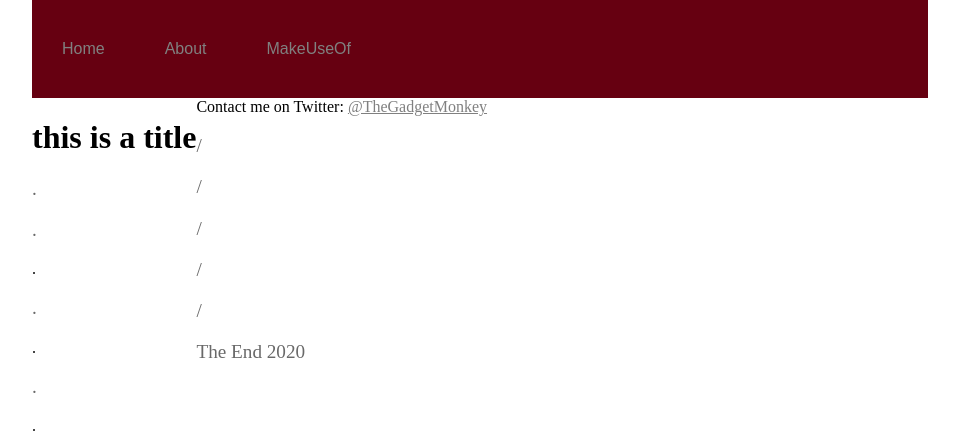
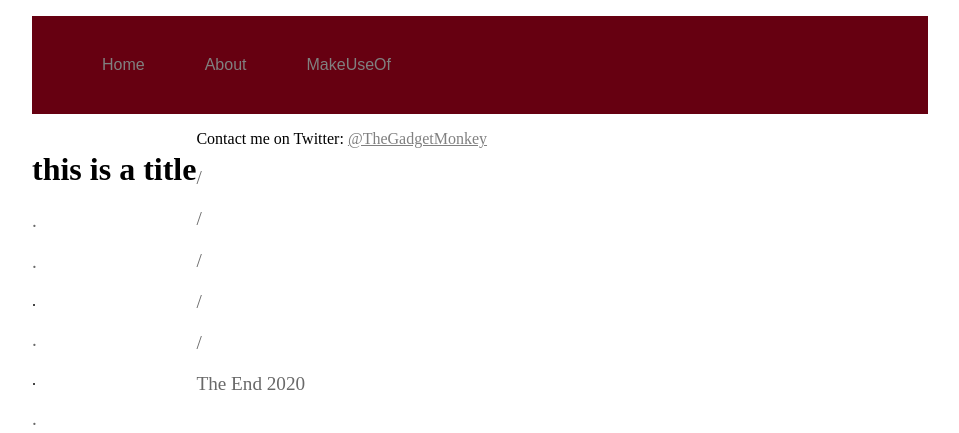
Before and after one commit to TheFeynman137/Solar-Data, a PHP site: page / in a window 1280 px wide. Shown: the top 433 px of the page, without its empty margins (160-1119 px from the left). Run offline with PHP 8.4, Linux system fonts and the light colour scheme.

Commit message:
Update style.css

```diff
--- a/style.css
+++ b/style.css
@@ -35,8 +35,8 @@ p {
 
 ul {
   list-style-type: none;
-  margin: 0;
-  padding: 0;
+  margin: 20;
+  padding: 20;
   overflow: hidden;
   background-color: #601;
   font-family: sans-serif;
```
